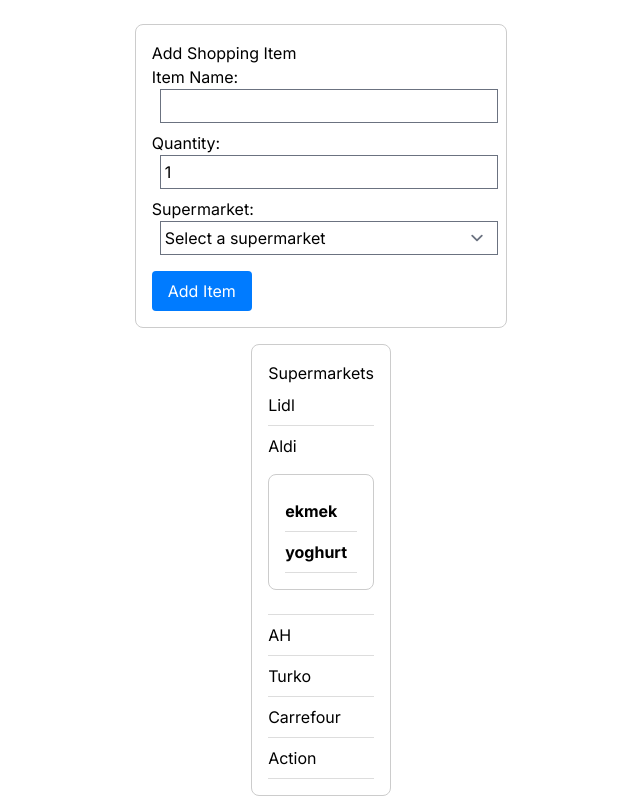
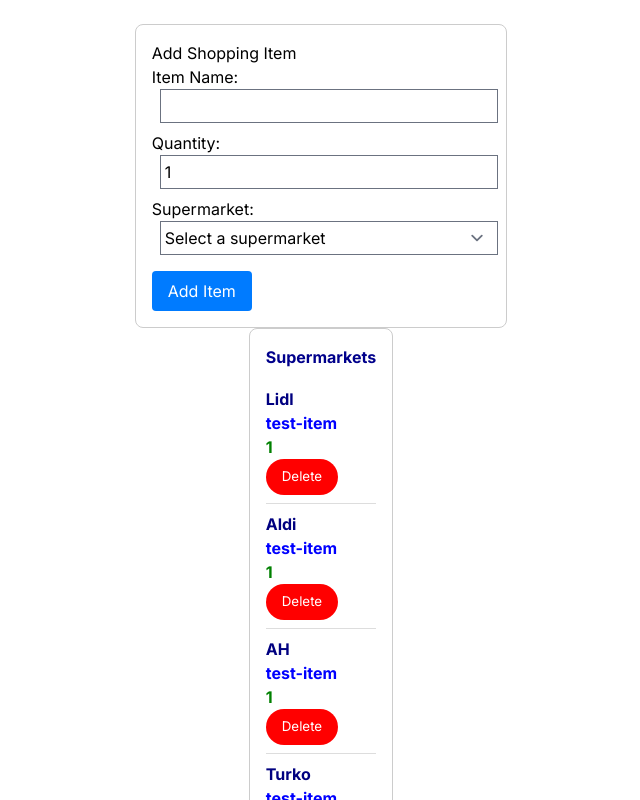
Before and after one commit to mata-project/mata-web-next, a Next.js app: page / in a window 1280 px wide. Shown: the top 800 px of the page, without its empty margins (319-959 px from the left). Built offline with nearby package versions, Linux system fonts and the light colour scheme; a web font is replaced by a local one.

Commit message:
renamings, supermarket list rafctor, addItem, getItem funcs

```diff
--- /dev/null
+++ b/app/lib/shopping-items.ts
@@ -0,0 +1,13 @@
+import { ShoppingItem } from "../ui/supermarkets-list/supermarketsListComponent";
+
+const shoppingItems: ShoppingItem[] = [];
+
+export function addItem(item: ShoppingItem) {
+  shoppingItems.push(item);
+  console.log("add func" + shoppingItems.length);
+}
+
+export function getItems(): ShoppingItem[] {
+  console.log("get func" + shoppingItems);
+  return shoppingItems;
+}
--- a/app/page.tsx
+++ b/app/page.tsx
@@ -1,11 +1,11 @@
-import ShoppingItemComponent from "./ui/shopping-item/shoppingItemComponent";
-import SupermarketsListComponent from "./ui/supermarkets-list/supermarketsListComponent";
+import ShoppingItemAddingForm from "./ui/shopping-item/shopping-item-adding-form";
+import SupermarketsList from "./ui/supermarkets-list/supermarketsListComponent";
 
 export default function Page() {
   return (
     <main className="flex min-h-screen flex-col p-6">
-      <ShoppingItemComponent />
-      <SupermarketsListComponent />
+      <ShoppingItemAddingForm />
+      <SupermarketsList />
     </main>
   );
 }
--- a/app/ui/shopping-item/shoppingItemComponent.tsx
+++ b/app/ui/shopping-item/shopping-item-adding-form.tsx
@@ -1,17 +1,26 @@
 "use client";
 import React, { useState } from "react";
+import { ShoppingItem } from "../supermarkets-list/supermarketsListComponent";
+import { addItem } from "../../lib/shopping-items";
+import router from "next/router";
 
-const ShoppingItemComponent: React.FC = () => {
-  const [itemName, setItemName] = useState<string>("");
+export default function ShoppingItemAddingForm() {
+  const [name, setName] = useState<string>("");
   const [quantity, setQuantity] = useState<number>(1);
   const [supermarket, setSupermarket] = useState<string>("");
 
   const handleAddItem = () => {
-    if (itemName && quantity > 0 && supermarket) {
-      console.log("Item added:", { itemName, quantity, supermarket });
-      setItemName("");
+    if (name && quantity > 0 && supermarket) {
+      //console.log("Item added:", { name, quantity, supermarket });
+      setName("");
       setQuantity(1);
       setSupermarket("");
+      const shoppingItem: ShoppingItem = {
+        name,
+        quantity,
+        supermarket,
+      };
+      addItem(shoppingItem);
     } else {
       alert("Please fill all fields before adding an item.");
     }
@@ -33,8 +42,8 @@ const ShoppingItemComponent: React.FC = () => {
           Item Name:
           <input
             type="text"
-            value={itemName}
-            onChange={(e) => setItemName(e.target.value)}
+            value={name}
+            onChange={(e) => setName(e.target.value)}
             style={{ marginLeft: "8px", padding: "4px", width: "100%" }}
           />
         </label>
@@ -84,6 +93,4 @@ const ShoppingItemComponent: React.FC = () => {
       </button>
     </div>
   );
-};
-
-export default ShoppingItemComponent;
+}
--- a/app/ui/supermarkets-list/supermarketsListComponent.tsx
+++ b/app/ui/supermarkets-list/supermarketsListComponent.tsx
@@ -1,51 +1,97 @@
 "use client";
-import React, { useState } from "react";
-import AddedItemsList from "../added-items/addedItemsList";
 
-interface Item {
-  itemName: string;
-  //   quantity: number;
-  //   supermarket: string;
-}
+import { getItems } from "../../lib/shopping-items";
 
-const SupermarketsListComponent: React.FC = () => {
-  const [items, setItems] = useState<Item[]>([
-    { itemName: "ekmek" },
-    { itemName: "yoghurt" },
-  ]);
+type SupermarketTile = {
+  name: string;
+  shoppingItems: ShoppingItem[];
+};
 
-  const supermarkets = ["Lidl", "Aldi", "AH", "Turko", "Carrefour", "Action"];
+export type ShoppingItem = {
+  name: string;
+  quantity: number;
+  supermarket?: string;
+};
 
-  const addItem = (itemName: string, supermarket: string) => {
-    const newItem: Item = { itemName };
-    setItems((prevItems) => [...prevItems, newItem]);
-  };
-
+export default function SupermarketsList() {
+  const supermarketTiles = getSuperMarketTiles();
   return (
     <div
       style={{
-        border: "1px solid #ccc",
+        border: "0.1px solid #ccc",
         padding: "16px",
         borderRadius: "8px",
         maxWidth: "400px",
         margin: "0 auto",
-        marginTop: "16px",
       }}
     >
-      <h2>Supermarkets</h2>
+      <h2
+        style={{ color: "darkblue", fontWeight: "bold", marginBottom: "10px" }}
+      >
+        Supermarkets
+      </h2>
       <ul style={{ listStyleType: "none", padding: "0" }}>
-        {supermarkets.map((supermarket, index) => (
+        {supermarketTiles.map((supermarket, index) => (
           <li
             key={index}
             style={{ padding: "8px 0", borderBottom: "1px solid #ddd" }}
           >
-            {supermarket}
-            {supermarket === "Aldi" ? <AddedItemsList items={items} /> : null}
+            <h2
+              className="supermarket-name"
+              style={{ color: "navy", fontWeight: "bold" }}
+            >
+              {supermarket.name}
+            </h2>
+            {/* shoppingItems */}
+            <div>
+              {supermarket.shoppingItems.map((item, index) => (
+                <div key={index}>
+                  <h2
+                    className="shopping-item-name"
+                    style={{ color: "blue", fontWeight: "bold" }}
+                  >
+                    {item.name}
+                  </h2>
+                  <p
+                    className="shopping-item-price"
+                    style={{ color: "green", fontWeight: "bold" }}
+                  >
+                    {item.quantity}
+                  </p>
+                  <button
+                    className="delete-button"
+                    style={{
+                      backgroundColor: "red",
+                      color: "white",
+                      padding: "8px 16px",
+                      borderRadius: "20px",
+                      cursor: "pointer",
+                      fontSize: "smaller",
+                    }}
+                  >
+                    Delete
+                  </button>
+                </div>
+              ))}
+            </div>
           </li>
         ))}
       </ul>
     </div>
   );
-};
+}
 
-export default SupermarketsListComponent;
+//FIXME include database
+function getSuperMarketTiles(): SupermarketTile[] {
+  const shoppingItems = getItems();
+  shoppingItems.forEach((item) => console.log(item.name));
+  const tiles: SupermarketTile[] = [];
+  ["Lidl", "Aldi", "AH", "Turko", "Carrefour", "Action"].forEach((name) => {
+    const tile: SupermarketTile = {
+      name,
+      shoppingItems: [{ name: "test-item", quantity: 1 }],
+    };
+    tiles.push(tile);
+  });
+  return tiles;
+}
```
